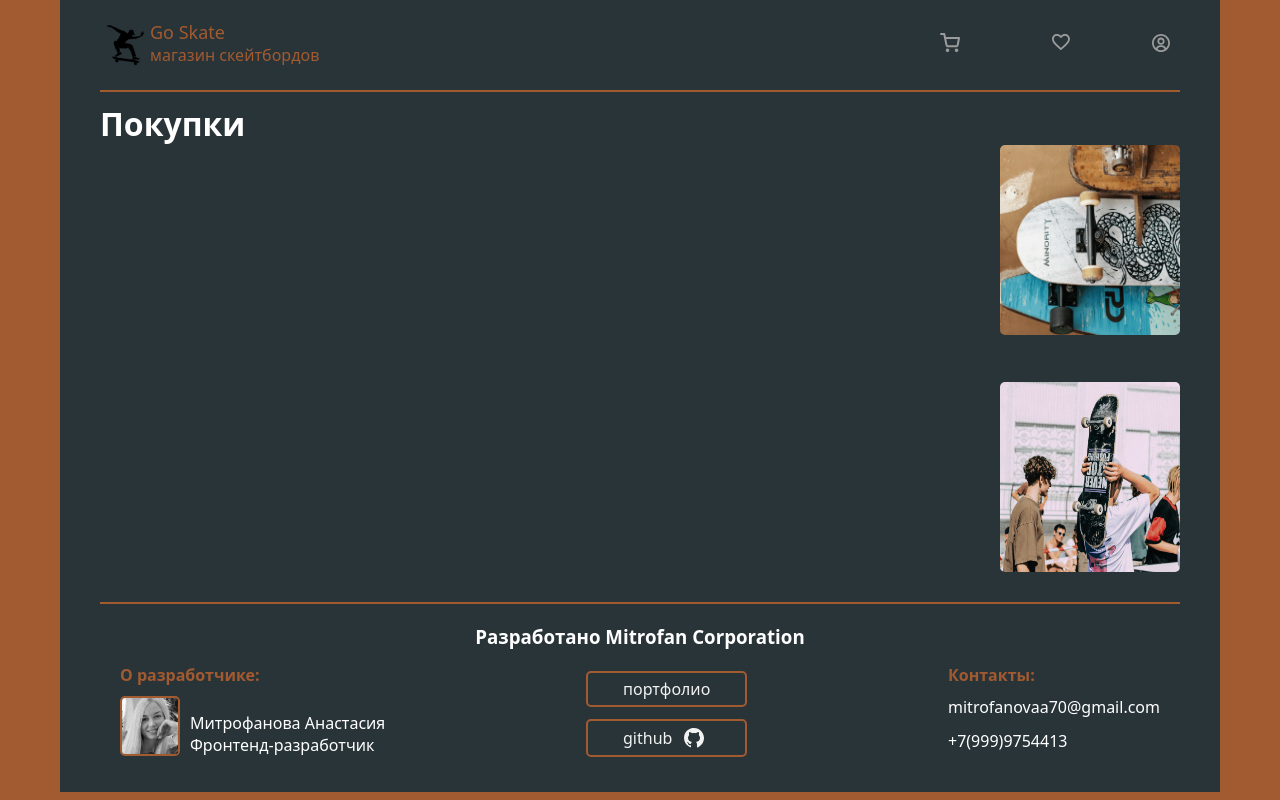
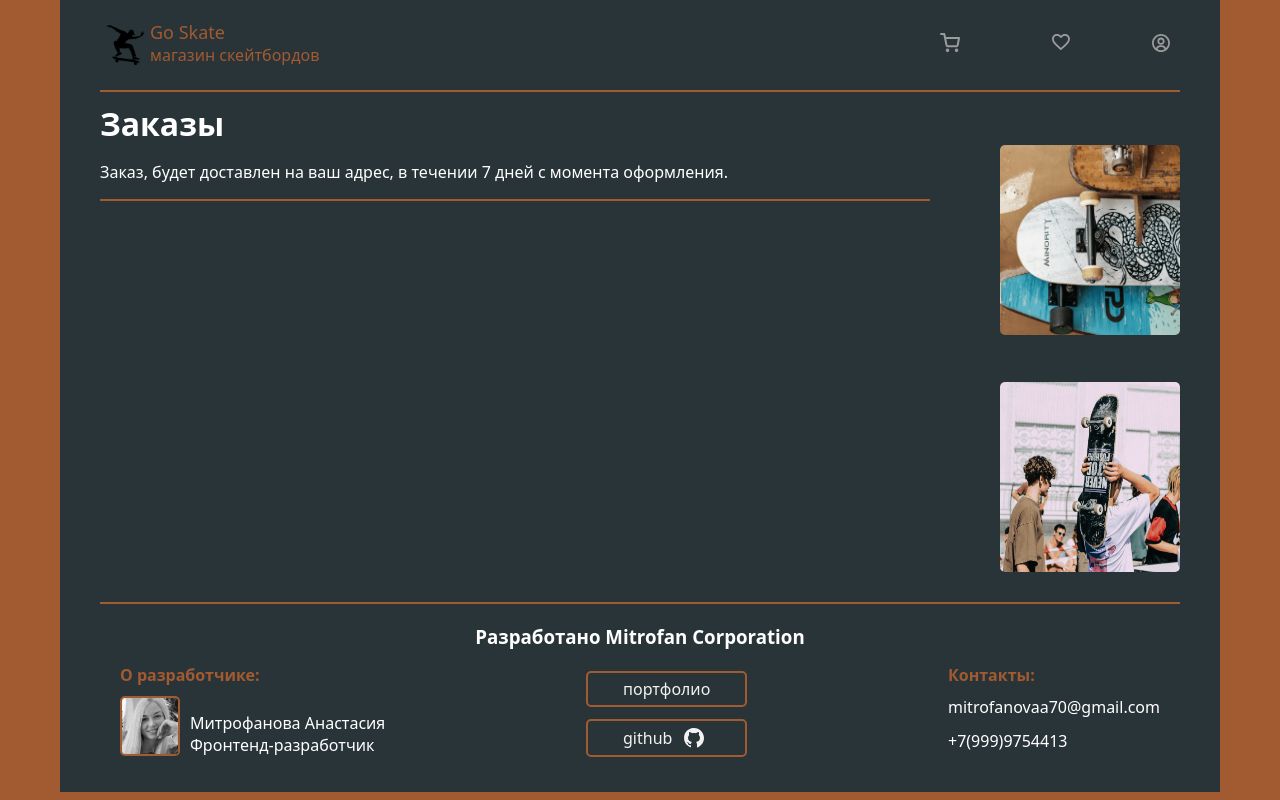
Before and after one commit to Mitrofanna/shop, a React (Create React App) app: page /orders in a window 1280 px wide. Built offline with nearby package versions, Linux system fonts and the light colour scheme; no server answers.

Commit message:
страница с заказами

```diff
--- a/src/App.js
+++ b/src/App.js
@@ -40,7 +40,7 @@ function App() {
         setCartItems((prev) => prev.filter((item) => Number(item.id) !== Number(obj.id)));//фильтрует удаленный обьект из корзины
       } else {
         const {data} = await axios.post(API_CART, obj);
-        setCartItems(prev => [...prev, data]);//обновляет пред. состояние
+        setCartItems(prev => [...prev, data]);
       }
     } catch(error) {
       alert('что-то пошло не так', error)
--- a/src/index.scss
+++ b/src/index.scss
@@ -8,3 +8,4 @@
 @import "sass/footer.scss";
 @import "sass/empty.scss";
 @import "sass/info.scss";
+@import "sass/orders.scss";
--- a/src/pages/Orders.jsx
+++ b/src/pages/Orders.jsx
@@ -1,9 +1,38 @@
+import { useEffect, useState } from "react";
+import axios from "axios";
+import { API_ITEMS, API_ORDERS } from "../api";
+//тут невыполняется запрос
 function Orders() {
+    const [orders, setOrders] = useState([]);
+
+    useEffect(() => {
+        async function fetchData() {
+            const ordersRes = await axios.get(API_ORDERS);
+
+            setOrders(ordersRes.data);
+        }
+        fetchData();
+    }, []);
+
+
+    // console.log(orders);
+    // console.log(orders[0].items.length);
+
+    // const totalPrice = orders[0].items.reduce((sum, item) => sum + item.price, 0);
+
     return (
         <main className="content">
-            <h1 className="content__title">Покупки</h1>
+            <h1 className="content__title">Заказы</h1>
             <img className="content__img-order1" width="180" height="190" src="./img/content/orders-background1.png" alt="Фото наших скейтов."></img>
             <img className="content__img-order2" width="180" height="190" src="./img/content/orders-background2.png" alt="Фото наших скейтов."></img>
+            <section className="orders">
+            <p className="orders__about">Заказ, будет доставлен на ваш адрес, в течении 7 дней с момента оформления.</p>
+                <div className="orders__block">
+                    {/* <h2 className="order__title">Заказ № {orders[0].id}</h2>
+                    <h3 className="order__time">Время заказа: {orders[0].createdAt}</h3>
+                    <p className="order__description">Вы заказали {orders[0].items.length} товаров, на сумму {totalPrice} руб.</p> */}
+                </div>
+            </section>
         </main>
     );
 }
--- /dev/null
+++ b/src/sass/orders.scss
@@ -0,0 +1,6 @@
+.orders {
+    margin-right: 250px;
+    &__block {
+        border-bottom: 2px solid #A25A30;
+    }
+}
```
